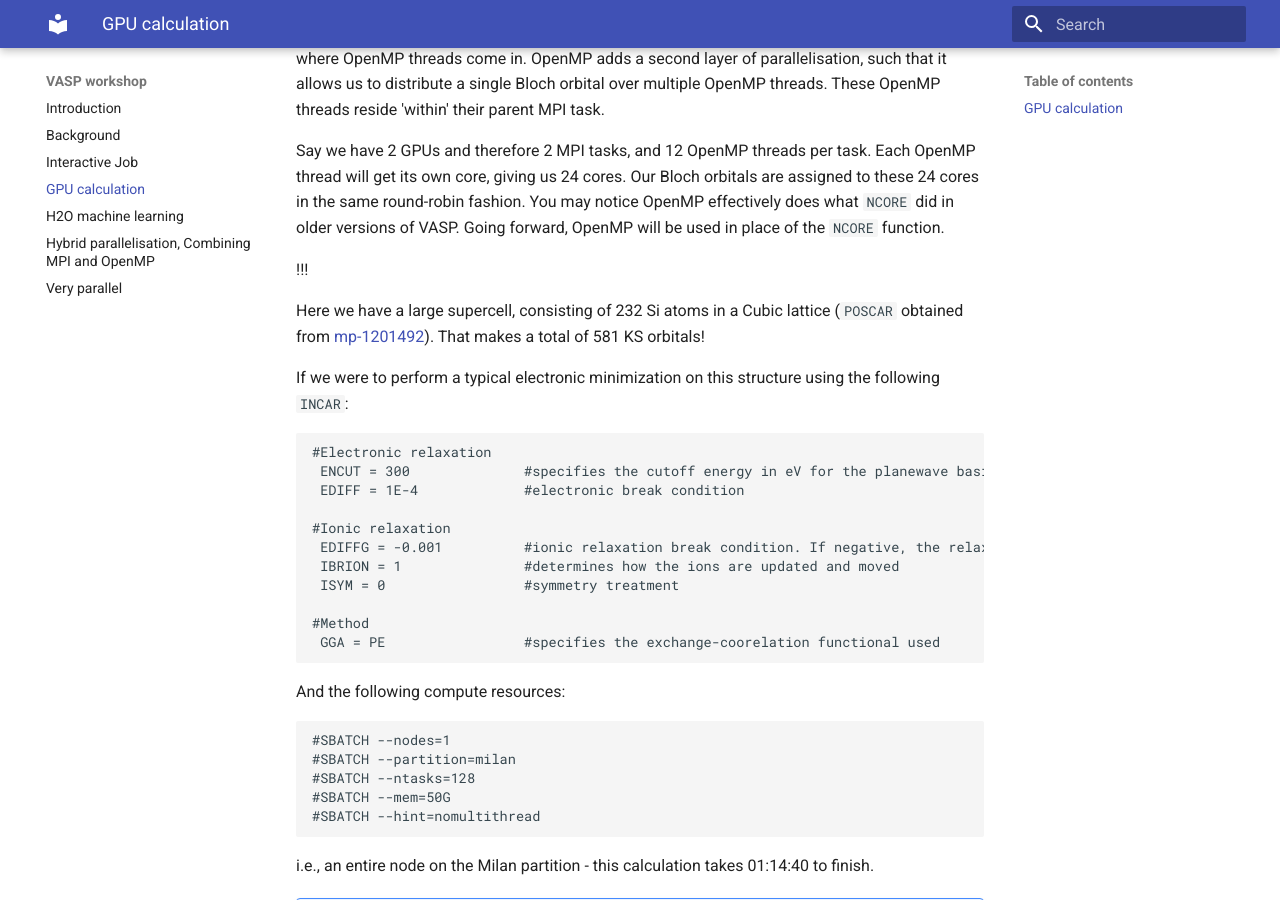
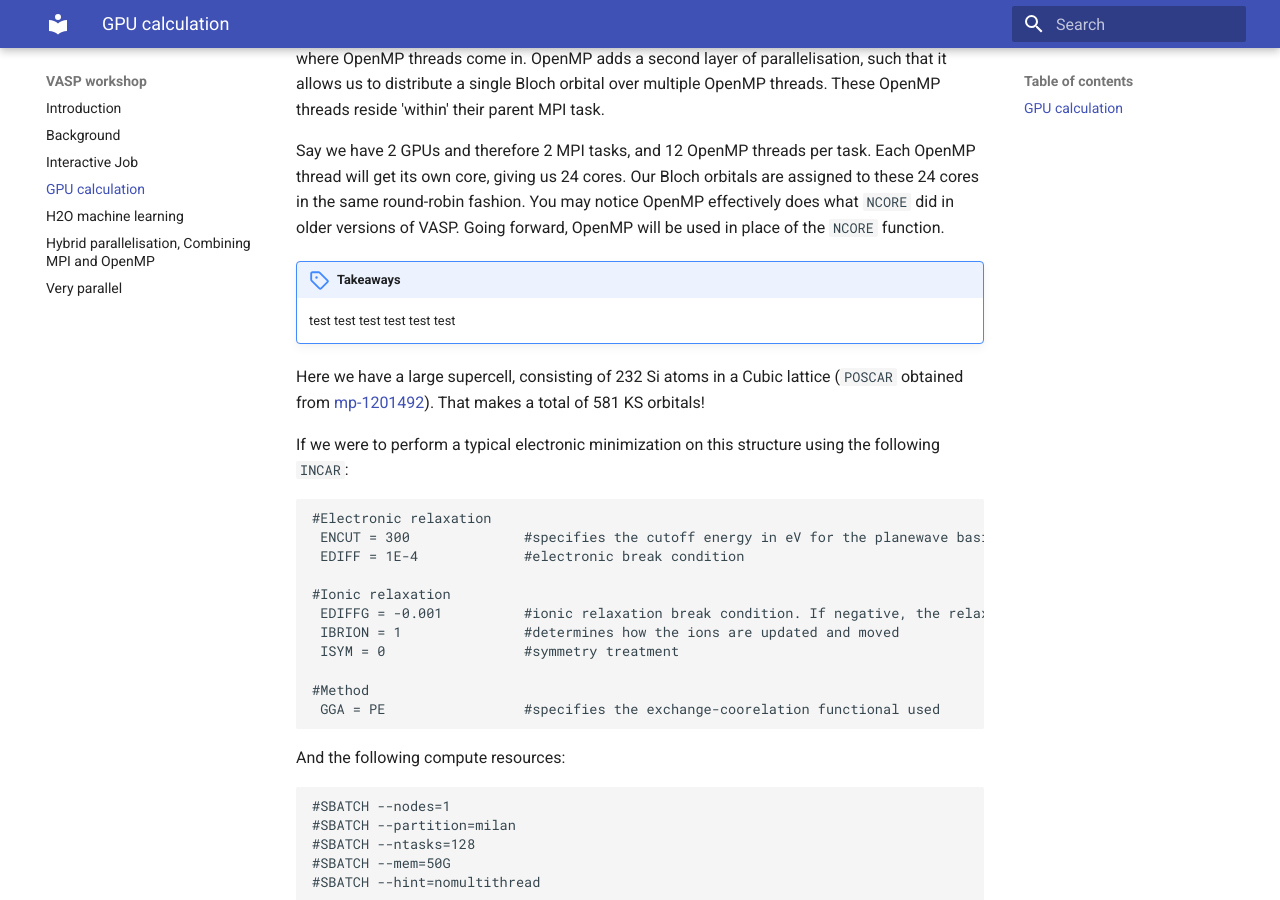
Before and after one commit to Johnryder23/VASP_workshop, an MkDocs documentation site: the page built from docs/GPU_calulation.md, in a window 1280 px wide and 900 px high, scrolled down 641 px. Built offline with MkDocs 1.6.1 and Material for MkDocs 9.7.7, drawn with Linux system fonts in a browser that asks for light colours.

Commit message:
added custom admonation

```diff
--- a/docs/GPU_calulation.md
+++ b/docs/GPU_calulation.md
@@ -12,7 +12,8 @@ MPI VASP usually distributes work and data over available MPI ranks on a per-orb
 
 Say we have 2 GPUs and therefore 2 MPI tasks, and 12 OpenMP threads per task. Each OpenMP thread will get its own core, giving us 24 cores. Our Bloch orbitals are assigned to these 24 cores in the same round-robin fashion. You may notice OpenMP effectively does what `NCORE` did in older versions of VASP. Going forward, OpenMP will be used in place of the `NCORE` function.
 
-!!!
+!!! Takeaways
+    test test test test test test
 
 
 
```
